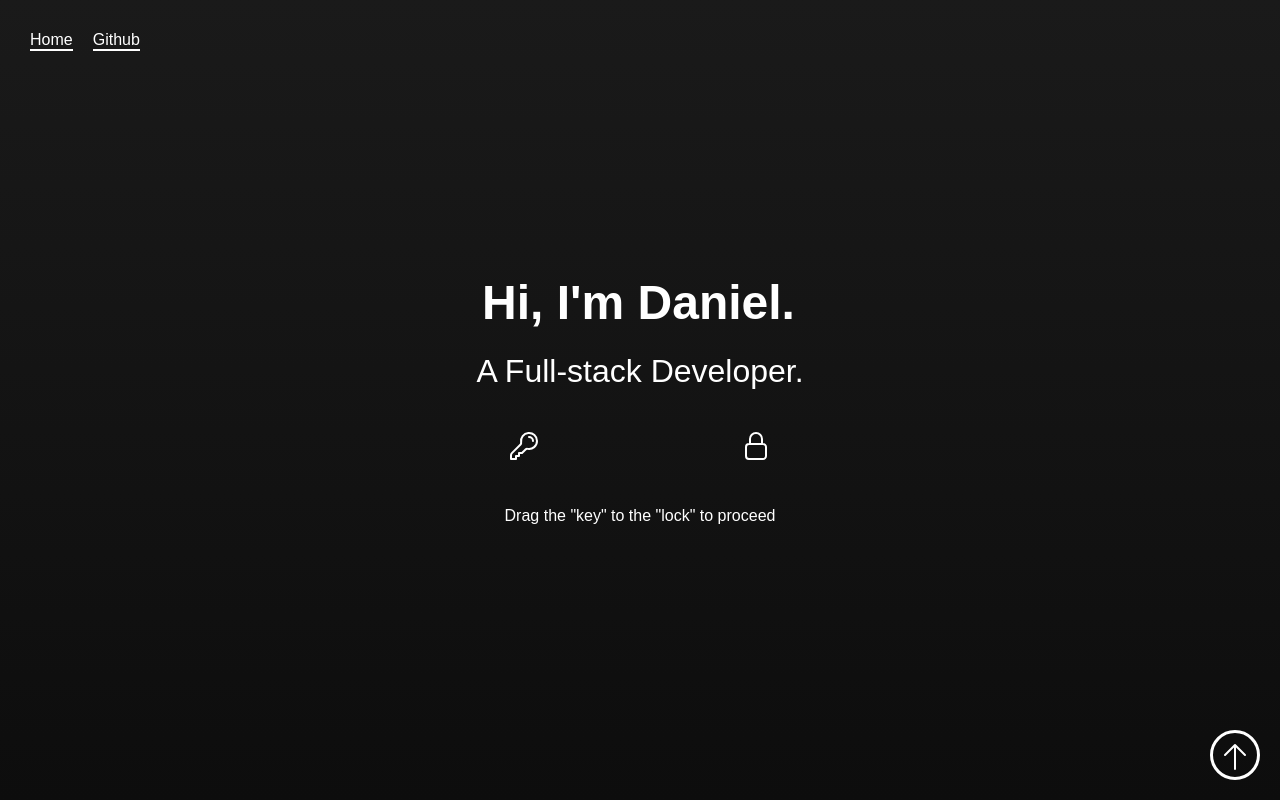
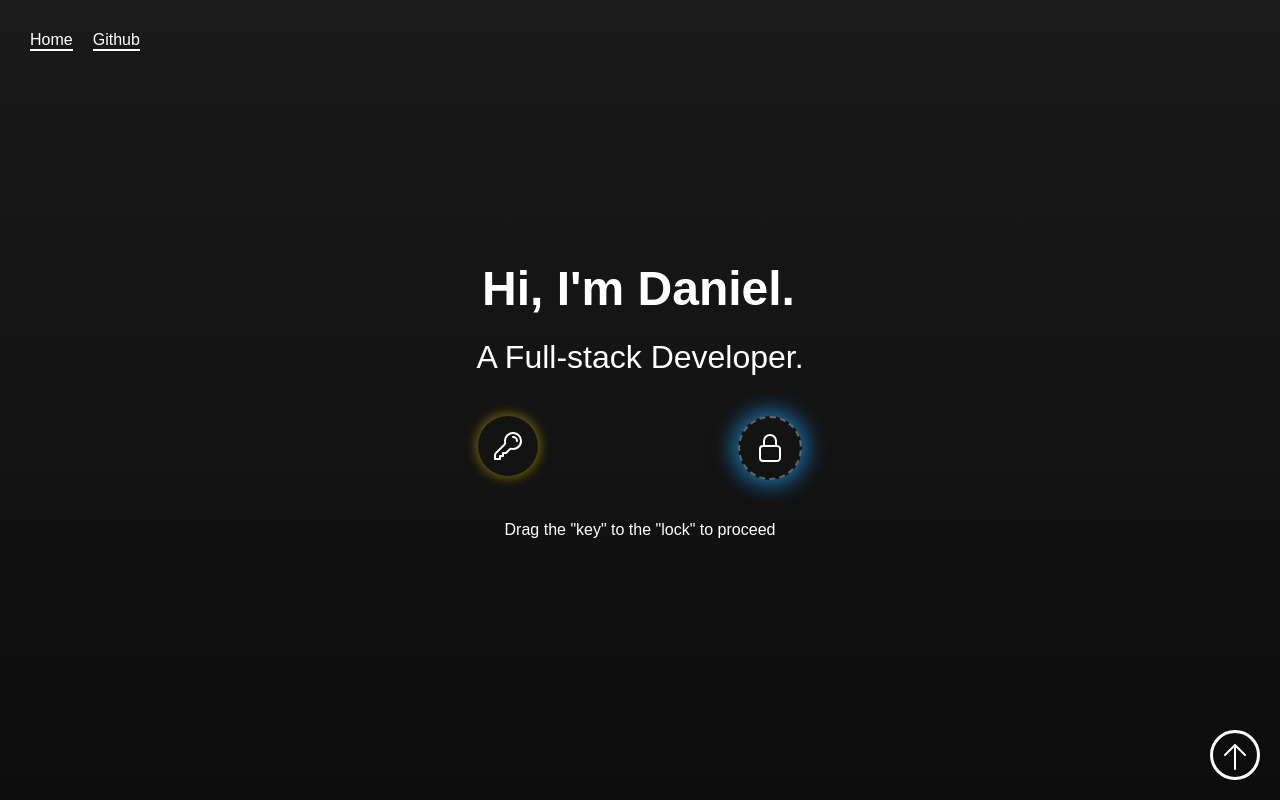
Before and after one commit to danielhc0228/my-portfolio, a React (Vite) app: page / in a window 1280 px wide. Built offline with nearby package versions, Linux system fonts and the light colour scheme.

Commit message:
add glowing effect to the key and the lock

```diff
--- a/src/components/Intro.tsx
+++ b/src/components/Intro.tsx
@@ -1,4 +1,4 @@
-import styled, { keyframes } from "styled-components";
+import styled, { css, keyframes } from "styled-components";
 import { DragDropContext, Droppable, Draggable } from "@hello-pangea/dnd";
 import { AnimatePresence, motion } from "framer-motion";
 
@@ -63,6 +63,58 @@ const Lock = styled.div`
     gap: 200px;
 `;
 
+const keyGlowPulse = keyframes`
+  0%, 100% { box-shadow: 0 0 10px 2px rgba(255, 215, 0, 0.4); }
+  50% { box-shadow: 0 0 22px 8px rgba(255, 215, 0, 0.85); }
+`;
+
+const KeyIconWrapper = styled.div<{ $isDragging: boolean }>`
+    display: flex;
+    align-items: center;
+    justify-content: center;
+    padding: 14px;
+    border-radius: 50%;
+    cursor: grab;
+    animation: ${keyGlowPulse} 1.8s ease-in-out infinite;
+
+    &:active {
+        cursor: grabbing;
+    }
+
+    ${(props) =>
+        props.$isDragging &&
+        css`
+            animation: none;
+            box-shadow: 0 0 26px 10px rgba(255, 215, 0, 0.95);
+        `}
+`;
+
+const dropGlowPulse = keyframes`
+  0%, 100% { box-shadow: 0 0 10px 2px rgba(29, 155, 240, 0.3); }
+  50% { box-shadow: 0 0 20px 6px rgba(29, 155, 240, 0.65); }
+`;
+
+const LockTargetWrapper = styled.div<{ $isDraggingOver: boolean }>`
+    display: flex;
+    align-items: center;
+    justify-content: center;
+    padding: 14px;
+    border-radius: 50%;
+    border: 2px dashed rgba(255, 255, 255, 0.35);
+    animation: ${dropGlowPulse} 2.2s ease-in-out infinite;
+    transition: border-color 0.3s ease, box-shadow 0.3s ease,
+        transform 0.3s ease;
+
+    ${(props) =>
+        props.$isDraggingOver &&
+        css`
+            animation: none;
+            border-color: #1d9bf0;
+            transform: scale(1.15);
+            box-shadow: 0 0 30px 10px rgba(29, 155, 240, 0.95);
+        `}
+`;
+
 const Down = styled(motion.div)`
     position: absolute;
     bottom: 70px;
@@ -119,11 +171,14 @@ const Intro = ({ isUnlocked, setIsUnlocked }: IntroProps) => {
                                         draggableId='draggable-item'
                                         index={0}
                                     >
-                                        {(provided) => (
-                                            <div
+                                        {(provided, snapshot) => (
+                                            <KeyIconWrapper
                                                 ref={provided.innerRef}
                                                 {...provided.draggableProps}
                                                 {...provided.dragHandleProps}
+                                                $isDragging={
+                                                    snapshot.isDragging
+                                                }
                                             >
                                                 <svg
                                                     xmlns='http://www.w3.org/2000/svg'
@@ -140,7 +195,7 @@ const Intro = ({ isUnlocked, setIsUnlocked }: IntroProps) => {
                                                         d='M15.75 5.25a3 3 0 0 1 3 3m3 0a6 6 0 0 1-7.029 5.912c-.563-.097-1.159.026-1.563.43L10.5 17.25H8.25v2.25H6v2.25H2.25v-2.818c0-.597.237-1.17.659-1.591l6.499-6.499c.404-.404.527-1 .43-1.563A6 6 0 1 1 21.75 8.25Z'
                                                     />
                                                 </svg>
-                                            </div>
+                                            </KeyIconWrapper>
                                         )}
                                     </Draggable>
                                 )}
@@ -152,10 +207,11 @@ const Intro = ({ isUnlocked, setIsUnlocked }: IntroProps) => {
 
                     {/* Drop Target */}
                     <Droppable droppableId='drop-zone'>
-                        {(provided) => (
-                            <div
+                        {(provided, snapshot) => (
+                            <LockTargetWrapper
                                 {...provided.droppableProps}
                                 ref={provided.innerRef}
+                                $isDraggingOver={snapshot.isDraggingOver}
                             >
                                 <AnimatePresence mode='wait'>
                                     {isUnlocked ? (
@@ -232,7 +288,7 @@ const Intro = ({ isUnlocked, setIsUnlocked }: IntroProps) => {
                                         </motion.svg>
                                     )}
                                 </AnimatePresence>
-                            </div>
+                            </LockTargetWrapper>
                         )}
                     </Droppable>
                 </DragDropContext>
```
